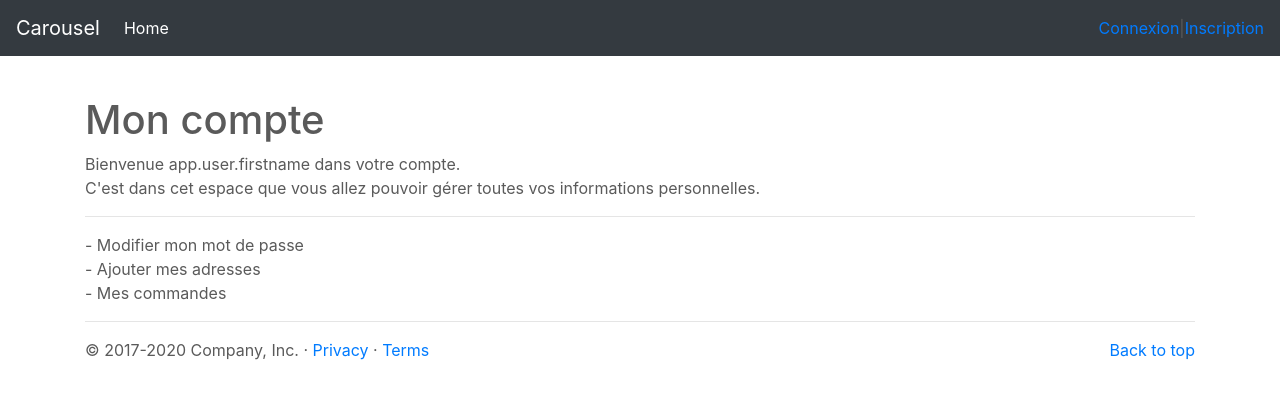
After one commit to damizkrli/laboutiquefrancaise, a Symfony app: template templates/account/index.html.twig in a window 1280 px wide. The commit adds this page. Shown: the top 399 px of the page. Run offline with Twig, Linux system fonts and the light colour scheme; the template is opened without the code that fills it, so the values that code supplies are empty; some libraries are stand-ins or nearby versions.

Commit message:
modification du template base, modification des routes, création du accountController, création de la vue, restriction de la route /compte

```diff
--- a/src/Security/LoginFormAuthenticator.php
+++ b/src/Security/LoginFormAuthenticator.php
@@ -49,7 +49,7 @@ class LoginFormAuthenticator extends AbstractLoginFormAuthenticator
             return new RedirectResponse($targetPath);
         }
 
-         return new RedirectResponse($this->urlGenerator->generate('home'));
+         return new RedirectResponse($this->urlGenerator->generate('account'));
     }
 
     protected function getLoginUrl(Request $request): string
--- /dev/null
+++ b/templates/account/index.html.twig
@@ -0,0 +1,14 @@
+{% extends 'base.html.twig' %}
+
+{% block title %}Mon Compte - La boutique Française{% endblock %}
+
+{% block content %}
+    <h1>Mon compte</h1>
+    Bienvenue app.user.firstname dans votre compte. <br>
+    C'est dans cet espace que vous allez pouvoir gérer toutes vos informations personnelles.
+    <hr>
+    - Modifier mon mot de passe <br>
+    - Ajouter mes adresses <br>
+    - Mes commandes <br>
+    <hr>
+{% endblock %}
--- a/templates/base.html.twig
+++ b/templates/base.html.twig
@@ -45,10 +45,11 @@
                     <a class="nav-link" href="#">Home <span class="sr-only">(current)</span></a>
                 </li>
             </ul>
-            <form class="form-inline mt-2 mt-md-0">
-                <input class="form-control mr-sm-2" type="text" placeholder="Votre Recherche" aria-label="Search">
-                <button class="btn btn-outline-success my-2 my-sm-0" type="submit">Rechercher</button>
-            </form>
+            {% if app.user %}
+                <a href="{{ path('account') }}">Mon compte</a> | <a href="{{ path('logout') }}">Deconnecter</a>
+            {% else %}
+                <a href="{{ path('login') }}">Connexion</a> | <a href="{{ path('register') }}">Inscription</a>
+            {% endif %}
         </div>
     </nav>
 </header>
```
Also changed, not shown: src/Controller/AccountController.php (added, +16 -0 lines), src/Controller/SecurityController.php (+5 -5 lines), 1 other file.
